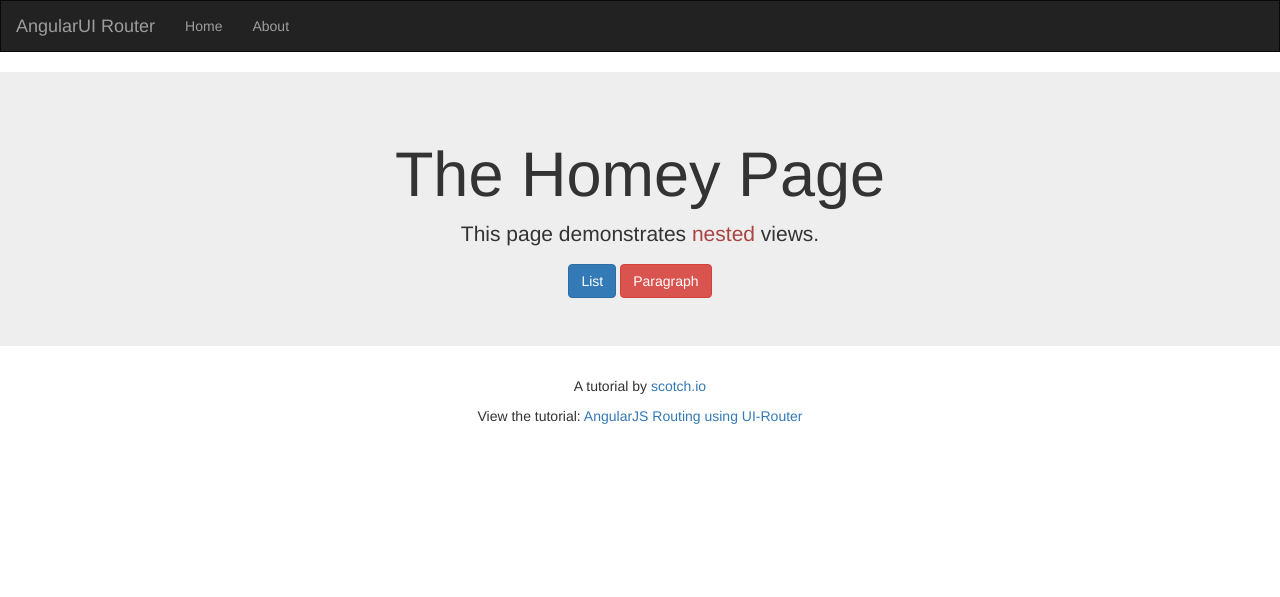
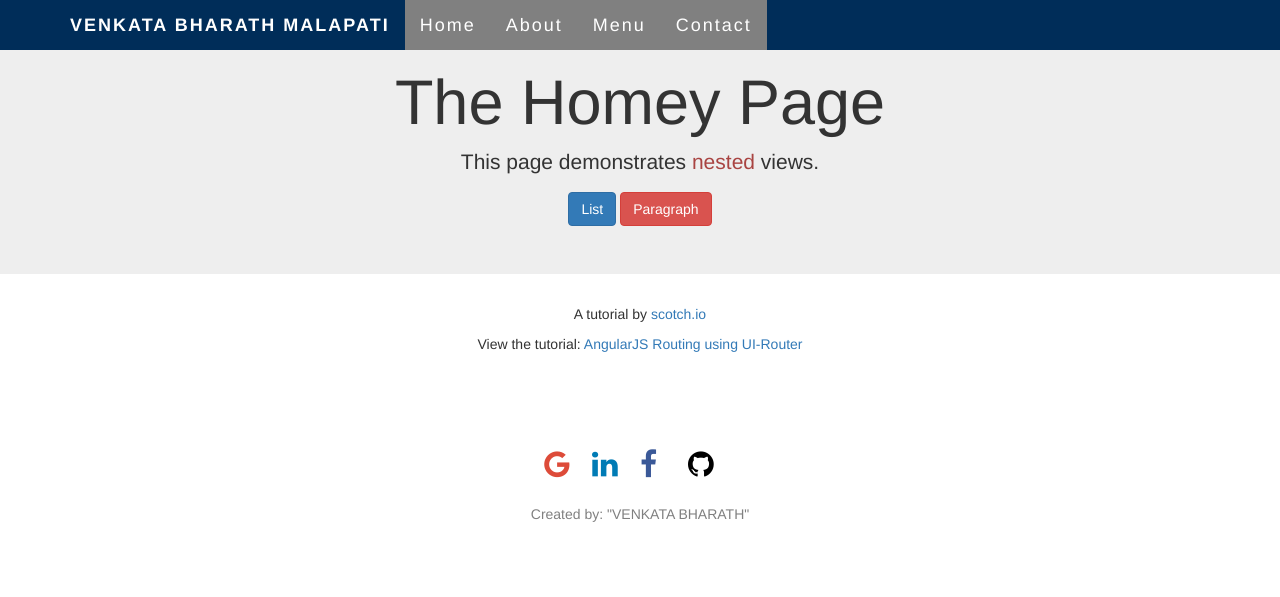
Before and after one commit to bharath000/bharath000.github.io, a plain HTML site: page index.html in a window 1280 px wide. Drawn offline with nearby package versions, Linux system fonts and the light colour scheme; some packages are replaced by stand-ins of ours.

Commit message:
footer and header

```diff
--- a/app.js
+++ b/app.js
@@ -15,16 +15,16 @@ routerApp.config(function($stateProvider, $urlRouterProvider) {
         .state('app', {
                 url:'/',
                 views: {
-                 /*   'header': {
+                   'header': {
                         templateUrl : 'view/header.html',
-                    },*/
+                    },
                     'content@': {
                         templateUrl : 'view/partial-home.html',
                         //controller  : 'IndexController'
                     },
-                   /* 'footer': {
+                   'footer': {
                         templateUrl : 'view/footer.html',
-                    }*/
+                    }
                 }
 
             })
--- a/index.html
+++ b/index.html
@@ -7,6 +7,7 @@
    <link rel="stylesheet" href="https://maxcdn.bootstrapcdn.com/bootstrap/3.3.7/css/bootstrap.min.css">
  <script src="https://ajax.googleapis.com/ajax/libs/jquery/3.1.1/jquery.min.js"></script>
  <script src="https://maxcdn.bootstrapcdn.com/bootstrap/3.3.7/js/bootstrap.min.js"></script>
+ <link rel="stylesheet" href="https://cdnjs.cloudflare.com/ajax/libs/font-awesome/4.7.0/css/font-awesome.min.css">
 
     <style>
         .navbar { border-radius:0; }
@@ -20,12 +21,83 @@
     <script src="//cdnjs.cloudflare.com/ajax/libs/angular-ui-router/0.2.8/angular-ui-router.min.js"></script>
 -->
     <script src="app.js"></script>
+    <style type="text/css">
+    .navbar{
+        background-color: rgb(0,45,89);
+        border:0;
+         text-align: center;
+         font-size: 20px !important;
+       letter-spacing: 2px;
+       position: left;
+       color:red!important;
+    }
+    .navbar-nav li a {
+      color: white!important;
+      background-color:grey;
+
+  }
+
+    .navbar-nav{
+        font-size: 18px !important;
+        letter-spacing: 2px;
+        position: right!important;
+
+
+    }
+       .navbar-nav li a:hover {
+      color: grey !important;
+    background-color:white !important;}
+
+
+    .navbar-brand{
+        color:white!important;
+    }
+
+.container111 {
+     padding: 60px 50px;
+     background-color: white;
+     color:grey;
+     border-color: grey;
+     border: 2px;
+ }
+ .fa {
+  padding: 20px;
+  font-size: 30px;
+  width: 30px;
+  text-align: center;
+  text-decoration: none;
+  margin: 5px 2px;
+  border-radius: 100%;
+}
+.fa-linkedin {
+  background: ;
+  color: #007bb5;
+}
+
+.fa-google {
+  background: ;
+  color: #dd4b39;
+}
+.fa-facebook {
+  background: ;
+  color: #3B5998;
+}
+.fa-github {
+  background: ;
+  color: black;
+}
+
+    }
+
+
+
+ </style>
 </head>
 
 <!-- apply our angular app to our site -->
 <body>
 
-<!-- NAVIGATION -->
+<!-- NAVIGATION
 <nav class="navbar navbar-inverse" role="navigation">
     <div class="navbar-header">
         <a class="navbar-brand" ui-sref="#">AngularUI Router</a>
@@ -34,18 +106,20 @@
         <li><a ui-sref="app">Home</a></li>
         <li><a ui-sref="about">About</a></li>
     </ul>
-</nav>
+</nav>-->
 
 <!-- MAIN CONTENT -->
 <!-- THIS IS WHERE WE WILL INJECT OUR CONTENT ============================== -->
+<div ui-view="header"></div>
+     <div ui-view="content"></div>
 
-     <div ui-view="content"></div>
 
 
 <div class="text-center">
     <p>A tutorial by <a href="http://scotch.io" target="_blank">scotch.io</a></p>
     <p>View the tutorial: <a href="http://scotch.io/tutorials/javascript/angular-routing-using-ui-router" target="_blank">AngularJS Routing using UI-Router</a></p>
 </div>
+<div ui-view="footer"></div>
  <script src="../bower_components/angular-ui-router/release/angular-ui-router.min.js"></script>
  <script src="https://cdnjs.cloudflare.com/ajax/libs/angular-ui-router/1.0.22/angular-ui-router.min.js"></script>
  <script src="../bower_components/angular/angular.min.js"></script>
--- /dev/null
+++ b/view/footer.html
@@ -0,0 +1,9 @@
+<footer class="container-fluid text-center container111">
+
+   <a href="#" class="fa fa-google"></a>
+<a href="#" class="fa fa-linkedin"></a>
+<a href="#" class="fa fa-facebook"></a>
+<a href='#' class="fa fa-github"></a>
+<a href='#' class="fa fa-gmail"></a>
+  <p>Created by:  "VENKATA BHARATH" </p>
+</footer>
--- /dev/null
+++ b/view/header.html
@@ -0,0 +1,139 @@
+<!--<head>
+	 <link rel="stylesheet" href="https://maxcdn.bootstrapcdn.com/bootstrap/3.3.7/css/bootstrap.min.css">
+<script src="https://ajax.googleapis.com/ajax/libs/jquery/3.1.1/jquery.min.js"></script>
+ <script src="https://maxcdn.bootstrapcdn.com/bootstrap/3.3.7/js/bootstrap.min.js"></script>
+ <link rel="stylesheet" href="https://cdnjs.cloudflare.com/ajax/libs/font-awesome/4.7.0/css/font-awesome.min.css">
+ <style type="text/css">
+ 	.navbar{
+ 		background-color: rgb(0,45,89);
+ 		border:0;
+ 		 text-align: center;
+ 		 font-size: 20px !important;
+       letter-spacing: 2px;
+       position: left;
+       color:red!important;
+ 	}
+ 	.navbar-nav li a {
+      color: white!important;
+      background-color:grey;
+
+  }
+
+ 	.navbar-nav{
+ 		font-size: 18px !important;
+ 		letter-spacing: 2px;
+ 		position: right!important;
+
+
+ 	}
+ 	   .navbar-nav li a:hover {
+      color: grey !important;
+    background-color:white !important;}
+
+
+    .navbar-brand{
+        color:white!important;
+    }
+
+.container111 {
+     padding: 60px 50px;
+     background-color: white;
+     color:grey;
+     border-color: grey;
+     border: 2px;
+ }
+ .fa {
+  padding: 20px;
+  font-size: 30px;
+  width: 30px;
+  text-align: center;
+  text-decoration: none;
+  margin: 5px 2px;
+  border-radius: 100%;
+}
+.fa-linkedin {
+  background: ;
+  color: #007bb5;
+}
+
+.fa-google {
+  background: ;
+  color: #dd4b39;
+}
+.fa-facebook {
+  background: ;
+  color: #3B5998;
+}
+.fa-github {
+  background: ;
+  color: black;
+}
+
+    }
+
+
+
+ </style>-->
+<!--<nav class =" navbar navbar-default navbar-fixed-top " >
+    <div class  ="container 11">
+      <div class ="navbar-header"><br>
+      	<a class="navbar-brand" href="#">BHARATH</a>
+        <button type="button" class="navbar-toggle collapsed " data-toggle="collapse" data-target =#bs-index-navbar-collapse-1
+         aria-expanded="false">
+        <span class="sr-only">Toggle navigation</span>
+        <span class="icon-bar"></span>
+        <span class="icon-bar"></span>
+        <span class="icon-bar"></span>
+      </button>
+         <a class ="navbar-brand" href=""> <img class="img-reponsive"src =""> </a>
+     </div>
+     <div class=" collapse navbar-collapse" id="bs-index-navbar-collapse-1"><br>
+     <ul class =" nav navbar-nav ">
+         <li ><a href="#section">Home<span class="sr-only"></span>(current)</a></li>
+  <li><a href="#section1">Profile</a></li>
+  <li><a href="#section2">Skill</a></li>
+  <li><a href="#section3">Work-ecperince</a></li>
+<li><a href="#section4">Portfolio</a></li>
+<li><a href="#section5">Intern</a></li>
+<li><a href="#section6">Contact</a></li>
+</ul>
+    </div>
+  </div></nav>-->
+  <nav class="navbar navbar-inverse navbar-fixed-top" role="navigation">
+        <div class="container">
+            <div class="navbar-header">
+                <button type="button" class="navbar-toggle collapsed" data-toggle="collapse" data-target="#navbar">
+                    <span class="sr-only">Toggle navigation</span>
+                    <span class="icon-bar"></span>
+                    <span class="icon-bar"></span>
+                    <span class="icon-bar"></span>
+                </button>
+                <a class="navbar-brand"><b>VENKATA BHARATH MALAPATI</b></a>
+             </div>
+             <div id="navbar" class="navbar-collapse collapse">
+                 <ul class="nav navbar-nav">
+                     <li><a ui-sref="app">
+                         Home</a></li>
+                     <li><a ui-sref="app.aboutus">
+                         About</a></li>
+                     <li><a ui-sref="app.menu">
+
+                           Menu</a></li>
+                      <li><a ui-sref="app.contactus">
+                       Contact</a></li>
+                 </ul>
+             </div>
+        </div>
+    </nav>
+</head>
+
+    <!-- Footer
+<footer class="container-fluid text-center container111">
+
+   <a href="#" class="fa fa-google"></a>
+<a href="#" class="fa fa-linkedin"></a>
+<a href="#" class="fa fa-facebook"></a>
+<a href='#' class="fa fa-github"></a>
+<a href='#' class="fa fa-gmail"></a>
+  <p>Created by:  "VENKATA BHARATH" </p>
+</footer>-->
```
Also changed, not shown: view/fuck.html (deleted, +0 -26 lines).
